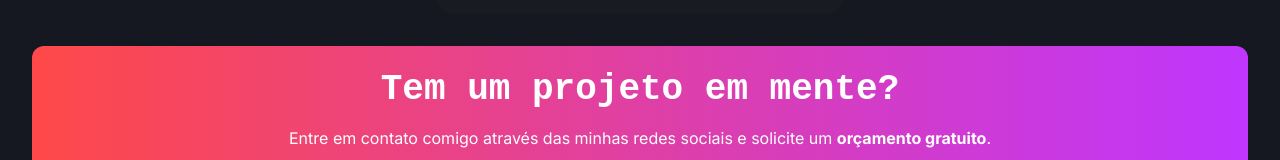
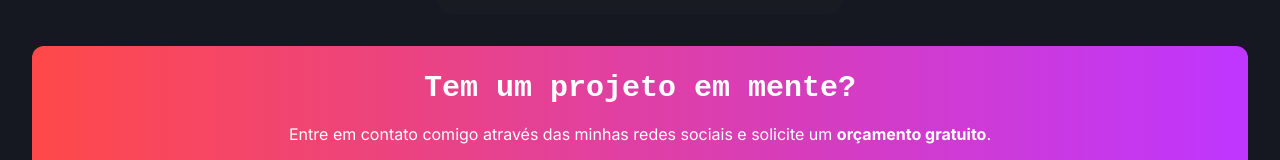
Before and after one commit to ujhessie/ujhessie, a Next.js app: page / in a window 1280 px wide. Shown: the part 2563-2723 px from the top of the page. Built offline with nearby package versions, Linux system fonts and the light colour scheme.

Commit message:
feat: Readme atualizado

```diff
--- a/package.json
+++ b/package.json
@@ -13,6 +13,7 @@
     "react": "^18",
     "react-dom": "^18",
     "react-icons": "^5.2.1",
+
     "scrollreveal": "^4.0.9",
     "swiper": "^11.1.9"
   },
--- a/src/app/layout.tsx
+++ b/src/app/layout.tsx
@@ -4,6 +4,7 @@ import "../styles/globals.css";
 import Contexts from "@/contexts/Contexts";
 import Footer from "@/components/ui/Footer/Footer";
 import { Header } from "@/components/ui/Header/Header";
+
 
 const inter = Inter({ subsets: ["latin"] });
 
@@ -20,6 +21,7 @@ export default function RootLayout({
     return (
         <html lang='pt-br' className='scroll-smooth'>
             <Contexts>
+
                 <body className={inter.className}>
                     <Header />
                     {children}
--- a/src/app/page.tsx
+++ b/src/app/page.tsx
@@ -5,6 +5,7 @@ import { ContactSection, HeroSection, ProjectsSection } from "./(components)";
 export default function Home() {
     return (
         <>
+
             <HeroSection />
             <ProjectsSection />
             <ContactSection />
--- a/src/styles/globals.css
+++ b/src/styles/globals.css
@@ -31,7 +31,7 @@ h1 {
 }
 
 h2 {
-    @apply text-2xl md:text-3xl lg:text-4xl font-bold  mb-4;
+    @apply text-2xl md:text-3xl font-bold  mb-4;
 }
 
 .text-normal {
```
Also changed, not shown: 2 other files (tests, documents, lock files or other folders).
